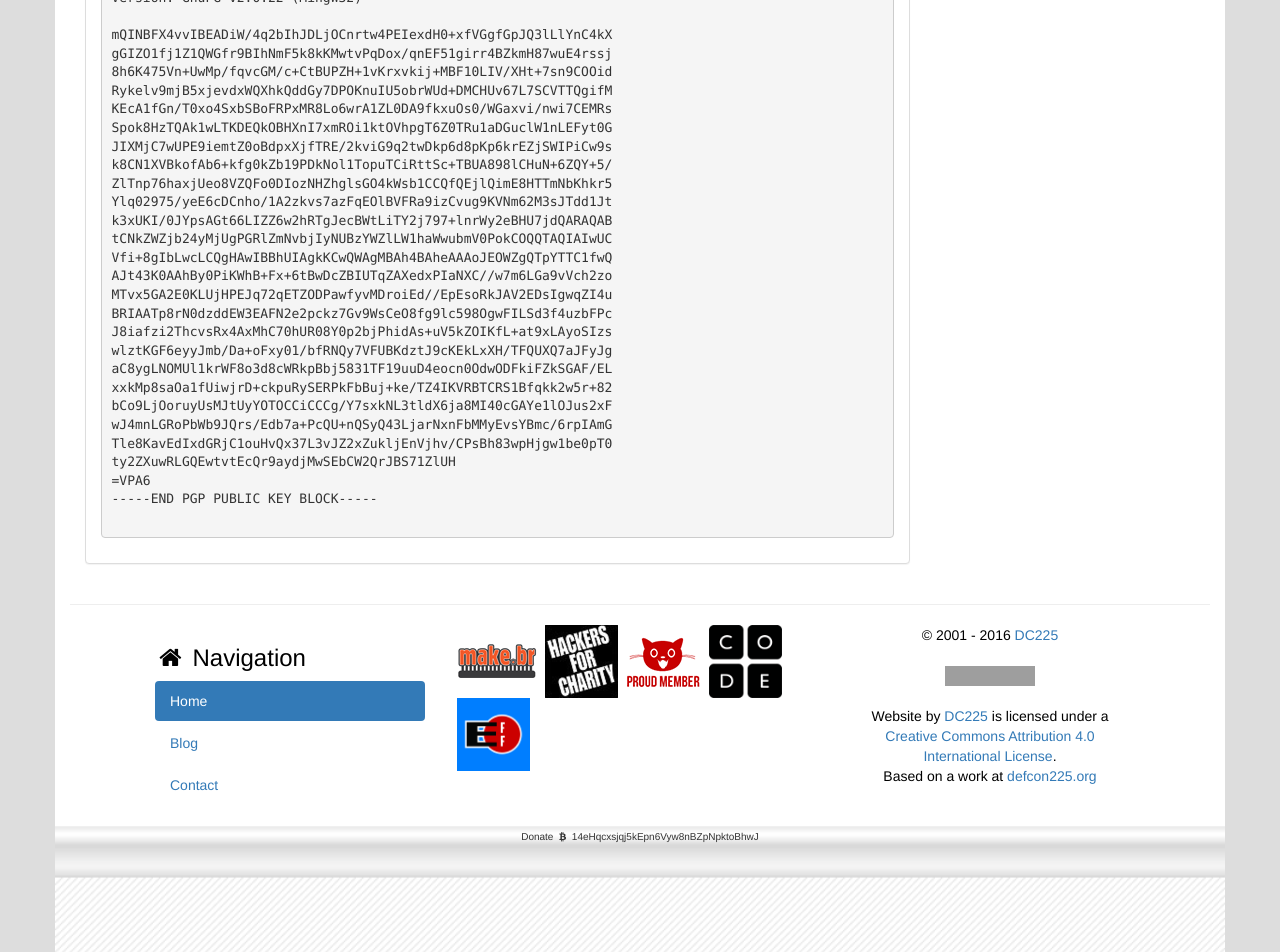
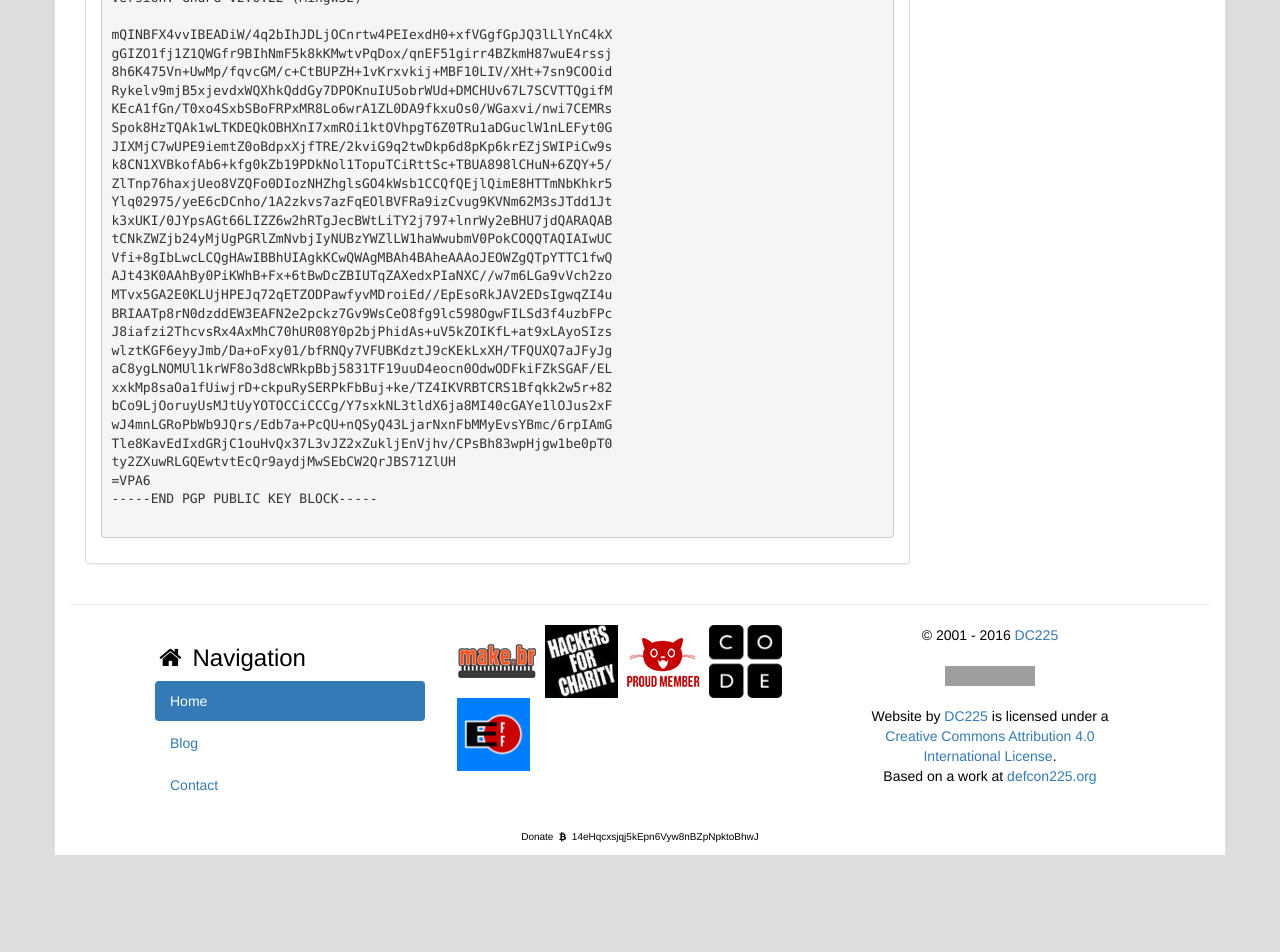
Before and after one commit to dc225/dc225.github.io, a Jekyll site: the page contact.html, which Jekyll copies as it is, in a window 1280 px wide. Shown: the part 707-1659 px from the top of the page. Built offline with Jekyll 4.4.1, drawn with Linux system fonts in a browser that asks for light colours; nearby versions of some CDN libraries; after the commit the page ends 1562 px from its top, so only the background shows below that; grey boxes are pictures that could not be loaded.

Commit message:
remove gradient in footer

```diff
--- a/404.html
+++ b/404.html
@@ -145,11 +145,7 @@ We <3 You. Join Us.
     <div class="col-xs-12">
       &nbsp;
     </div>
-        </div>
-      </div>
 
-        <div class="container">
-        <div class="row footer">
       <div class="col-xs-12">
         <div class="text-center">
           <p>
--- a/_includes/footer.html
+++ b/_includes/footer.html
@@ -36,11 +36,7 @@
 <div class="col-xs-12">
   &nbsp;
 </div>
-    </div>
-  </div>
 
-    <div class="container">
-    <div class="row footer">
   <div class="col-xs-12">
     <div class="text-center">
       <p>
--- a/contact.html
+++ b/contact.html
@@ -199,11 +199,7 @@ ty2ZXuwRLGQEwtvtEcQr9aydjMwSEbCW2QrJBS71ZlUH
       <div class="col-xs-12">
         &nbsp;
       </div>
-          </div>
-        </div>
 
-          <div class="container">
-          <div class="row footer">
         <div class="col-xs-12">
           <div class="text-center">
             <p>
--- a/index.html
+++ b/index.html
@@ -193,11 +193,7 @@ Talk to us: dc225@sigaint.org
         <div class="col-xs-12">
           &nbsp;
         </div>
-    </div>
-  </div>
 
-    <div class="container">
-    <div class="row footer">
           <div class="col-xs-12">
             <div class="text-center">
               <p>
@@ -207,6 +203,7 @@ Talk to us: dc225@sigaint.org
           </div>
     </div>
   </div>
+
     <script src="https://ajax.googleapis.com/ajax/libs/jquery/1.11.3/jquery.min.js"></script>
     <script src="https://maxcdn.bootstrapcdn.com/bootstrap/3.3.5/js/bootstrap.min.js"></script>
     <script src="/assets/js/blog.js"></script>
--- a/sitemap.html
+++ b/sitemap.html
@@ -145,11 +145,7 @@ We <3 You. Join Us.
     <div class="col-xs-12">
       &nbsp;
     </div>
-        </div>
-      </div>
 
-        <div class="container">
-        <div class="row footer">
       <div class="col-xs-12">
         <div class="text-center">
           <p>
```
Lines whose indentation alone changed are shown as unchanged.
